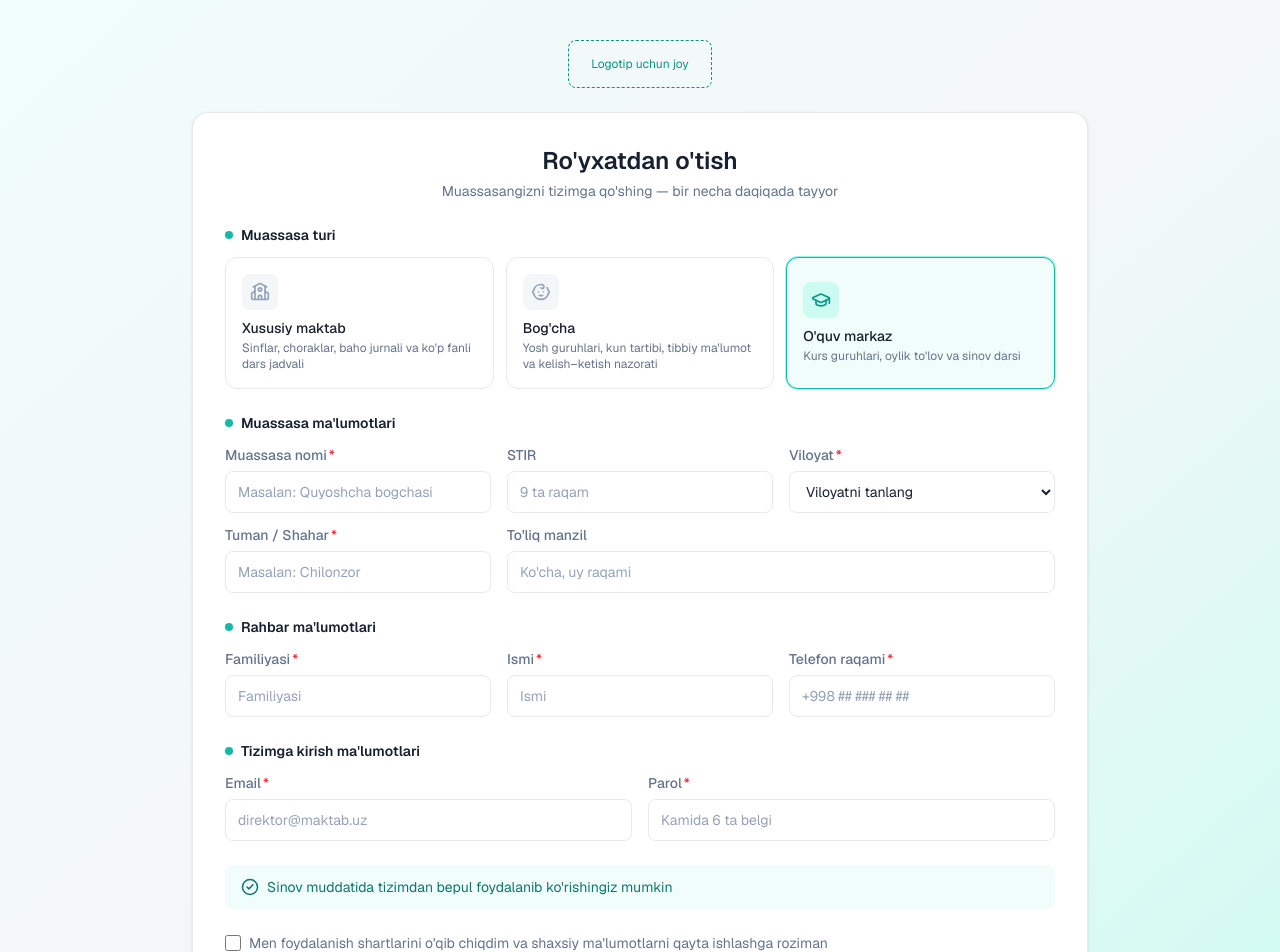
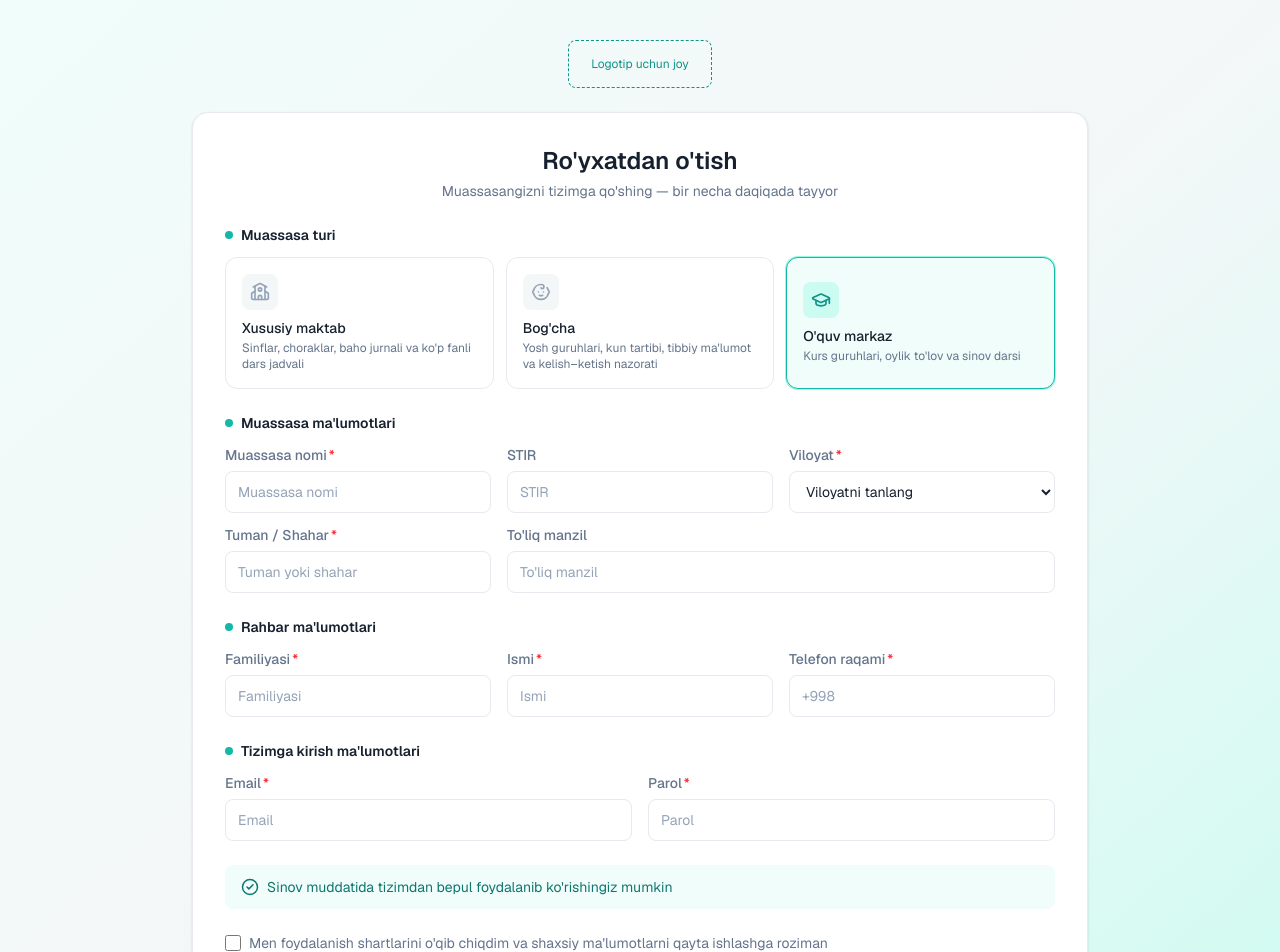
Before and after one commit to newsideas/onetizim, a Next.js app: page /register in a window 1280 px wide. Shown: the top 952 px of the page. Built offline with nearby package versions, Linux system fonts and the light colour scheme.

Commit message:
fix(auth): placeholder'lar maydon nomi bilan bir xil (Masalan: olib tashlandi)

```diff
--- a/app/(auth)/register/page.tsx
+++ b/app/(auth)/register/page.tsx
@@ -175,14 +175,14 @@ export default function RegisterPage() {
                 >
                   <Input
                     id="orgName"
-                    placeholder="Masalan: Quyoshcha bogchasi"
+                    placeholder="Muassasa nomi"
                     error={errors.orgName?.message}
                     {...register("orgName")}
                   />
                 </Field>
 
                 <Field label="STIR" htmlFor="tin">
-                  <Input id="tin" placeholder="9 ta raqam" {...register("tin")} />
+                  <Input id="tin" placeholder="STIR" {...register("tin")} />
                 </Field>
 
                 <Field
@@ -213,7 +213,7 @@ export default function RegisterPage() {
                 >
                   <Input
                     id="district"
-                    placeholder="Masalan: Chilonzor"
+                    placeholder="Tuman yoki shahar"
                     error={errors.district?.message}
                     {...register("district")}
                   />
@@ -222,7 +222,7 @@ export default function RegisterPage() {
                 <Field label="To'liq manzil" htmlFor="address" span={2}>
                   <Input
                     id="address"
-                    placeholder="Ko'cha, uy raqami"
+                    placeholder="To'liq manzil"
                     {...register("address")}
                   />
                 </Field>
@@ -273,7 +273,7 @@ export default function RegisterPage() {
                   <Input
                     id="phone"
                     type="tel"
-                    placeholder="+998 ## ### ## ##"
+                    placeholder="+998"
                     error={errors.phone?.message}
                     {...register("phone")}
                   />
@@ -298,7 +298,7 @@ export default function RegisterPage() {
                     id="email"
                     type="email"
                     autoComplete="email"
-                    placeholder="direktor@maktab.uz"
+                    placeholder="Email"
                     error={errors.email?.message}
                     {...register("email")}
                   />
@@ -314,7 +314,7 @@ export default function RegisterPage() {
                     id="password"
                     type="password"
                     autoComplete="new-password"
-                    placeholder="Kamida 6 ta belgi"
+                    placeholder="Parol"
                     error={errors.password?.message}
                     {...register("password")}
                   />
--- a/components/students/StudentForm.tsx
+++ b/components/students/StudentForm.tsx
@@ -103,10 +103,10 @@ export function StudentForm({
 
       <FormSection title="Pasport ma'lumotlari">
         <Field label="Pasport seriyasi va raqami" htmlFor="passportNumber">
-          <Input id="passportNumber" placeholder="AA 1234567" {...register("passportNumber")} />
+          <Input id="passportNumber" placeholder="Kiriting" {...register("passportNumber")} />
         </Field>
         <Field label="JSHSHIR" htmlFor="passportPinfl">
-          <Input id="passportPinfl" placeholder="14 ta raqam" {...register("passportPinfl")} />
+          <Input id="passportPinfl" placeholder="Kiriting" {...register("passportPinfl")} />
         </Field>
         <Field label="Berilgan sanasi" htmlFor="passportIssuedDate">
           <Input id="passportIssuedDate" type="date" {...register("passportIssuedDate")} />
@@ -126,10 +126,10 @@ export function StudentForm({
           </Select>
         </Field>
         <Field label="Pasport seriyasi va raqami" htmlFor="parentPassportNumber">
-          <Input id="parentPassportNumber" placeholder="AA 1234567" {...register("parentPassportNumber")} />
+          <Input id="parentPassportNumber" placeholder="Kiriting" {...register("parentPassportNumber")} />
         </Field>
         <Field label="JSHSHIR" htmlFor="parentPinfl">
-          <Input id="parentPinfl" placeholder="14 ta raqam" {...register("parentPinfl")} />
+          <Input id="parentPinfl" placeholder="Kiriting" {...register("parentPinfl")} />
         </Field>
         <Field label="Pasport berilgan sanasi" htmlFor="parentPassportIssuedDate">
           <Input id="parentPassportIssuedDate" type="date" {...register("parentPassportIssuedDate")} />
```
